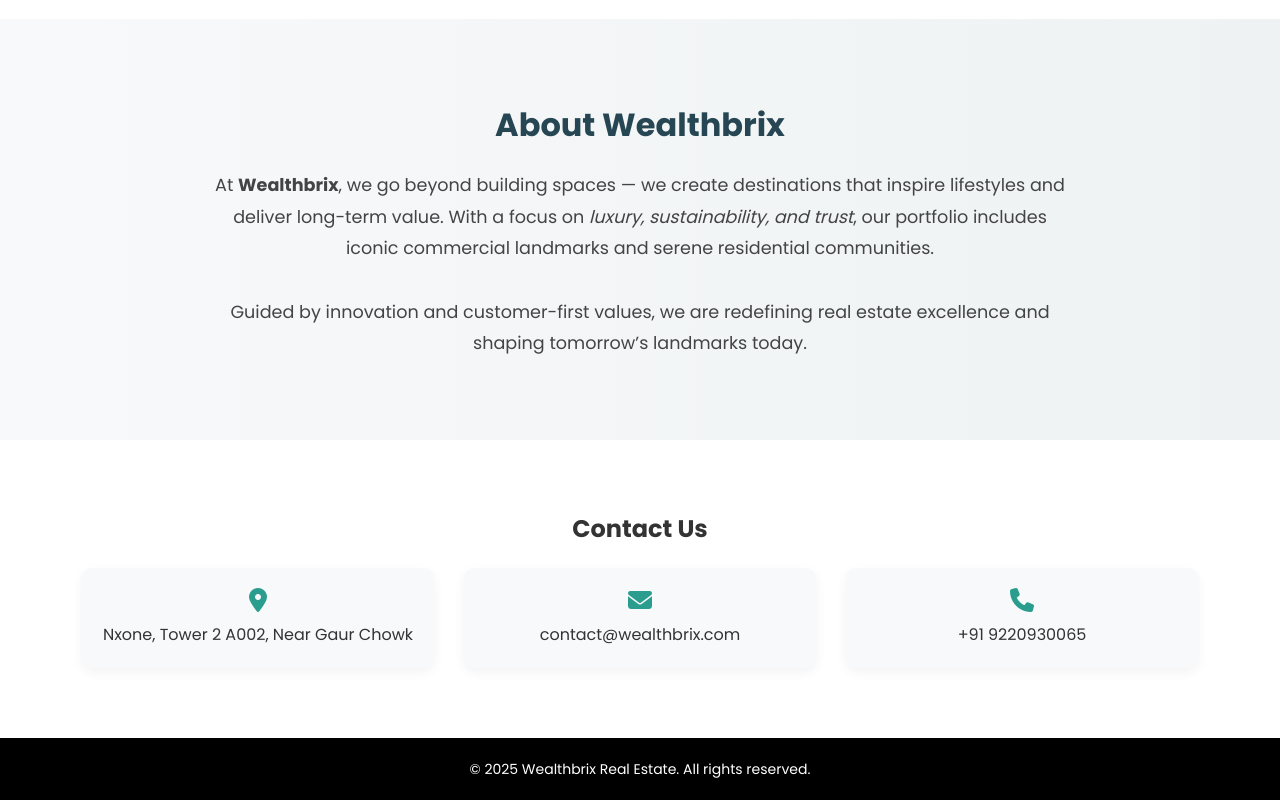
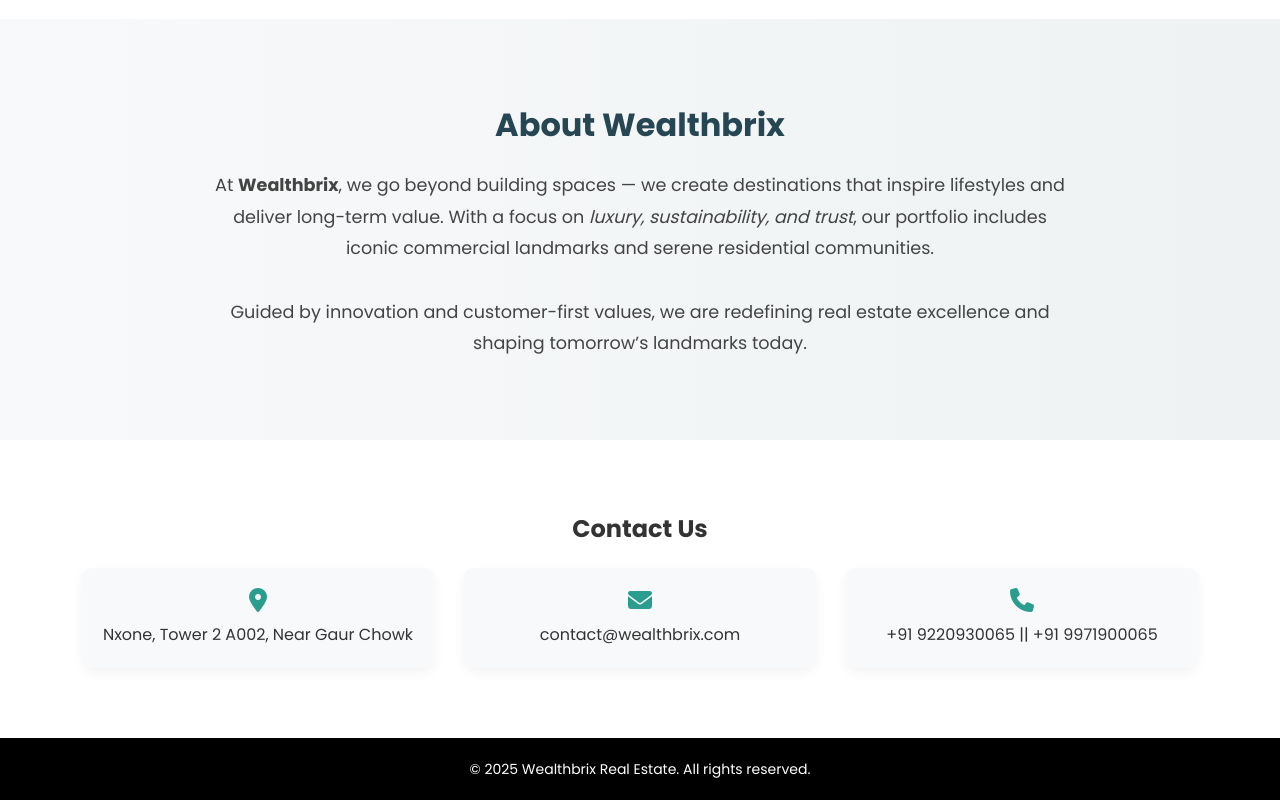
Before and after one commit to 2911vivek-sketch/WealthBrix, a plain HTML site: page index.html in a window 1280 px wide. Shown: the part 1318-2118 px from the top of the page. Drawn offline with Linux system fonts and the light colour scheme.

Commit message:
Add files via upload

```diff
--- a/index.html
+++ b/index.html
@@ -107,7 +107,8 @@
                 </div>
                 <div class="contact-item">
                     <i class="fas fa-phone"></i>
-                    <p>+91 9220930065</p>
+                    <p>+91 9220930065 || +91 9971900065</p>
+
                 </div>
             </div>
         </div>
```
